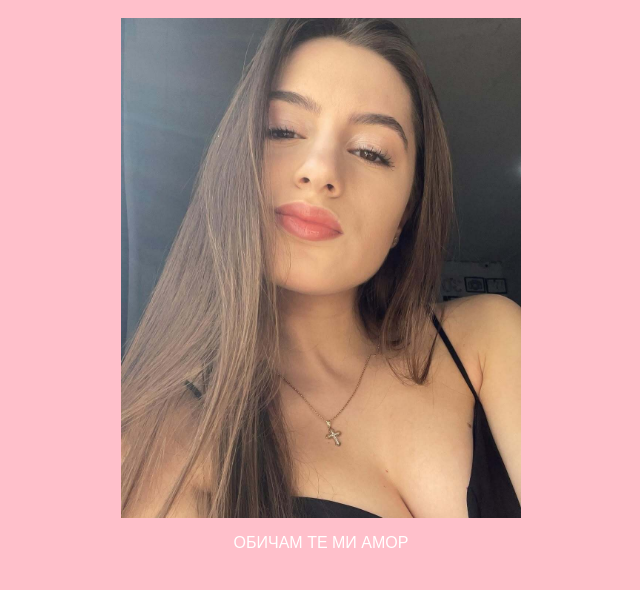
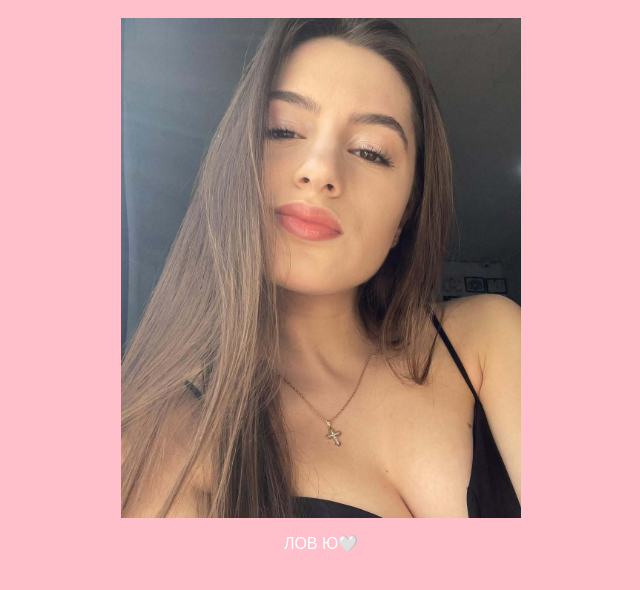
Before and after one commit to emil3714/obi4amvanesa, a plain HTML site: page index.html in a window 1280 px wide. Shown: the part 90-680 px from the top of the page, without its empty margins (319-959 px from the left). Drawn offline with Linux system fonts and the light colour scheme.

Commit message:
Update index.html

```diff
--- a/index.html
+++ b/index.html
@@ -10,7 +10,7 @@
     <div class="container">
         <h1 class="texto-rosa">ОТ ЕМО - МИ АМОР</h1>
         <img src="vane.jpg" alt="Imagen de ejemplo" class="imagen-centrada">
-        <p class="texto-rosa">ОБИЧАМ ТЕ МИ АМОР</p>
+        <p class="texto-rosa">ЛОВ Ю🤍</p>
     </div>
 </body>
 </html>
```
